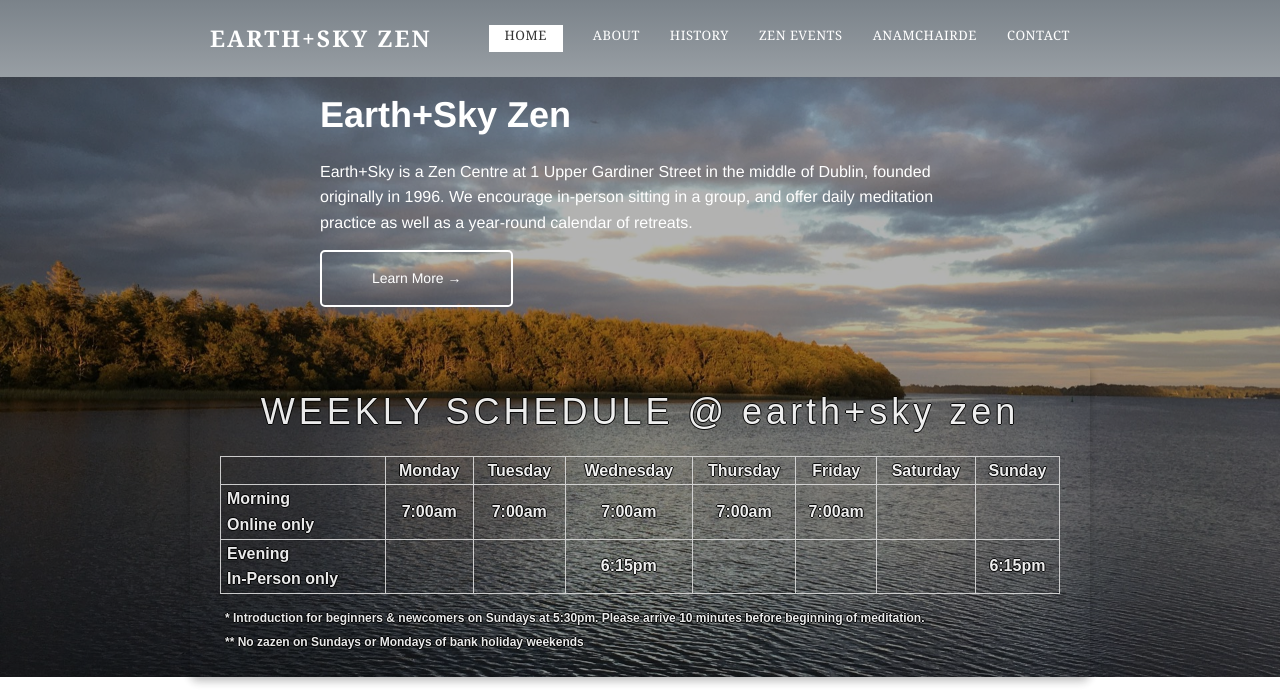
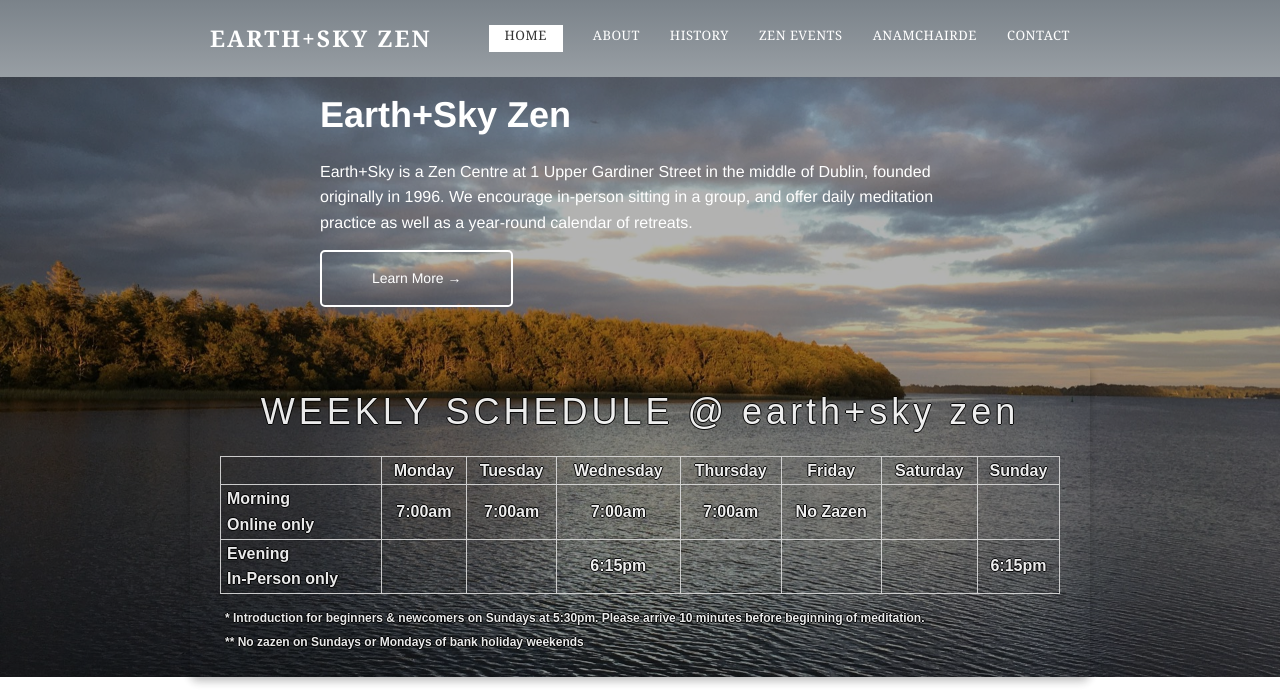
Before and after one commit to zen-ireland/zenireland.github.io, a Jekyll site: the page built from index.html, in a window 1280 px wide and 900 px high, cut to the strip 0-693 px from the top of the window. Built offline with Jekyll 4.4.1, drawn with Linux system fonts in a browser that asks for light colours.

Commit message:
Update index.html

```diff
--- a/index.html
+++ b/index.html
@@ -35,7 +35,7 @@ nav_active: home
         <td>7:00am</td>
         <td>7:00am</td>
         <td>7:00am </td>
-        <td>7:00am </td>
+        <td>No Zazen </td>
         <td></td>
         <td></td>
       </tr>
```
